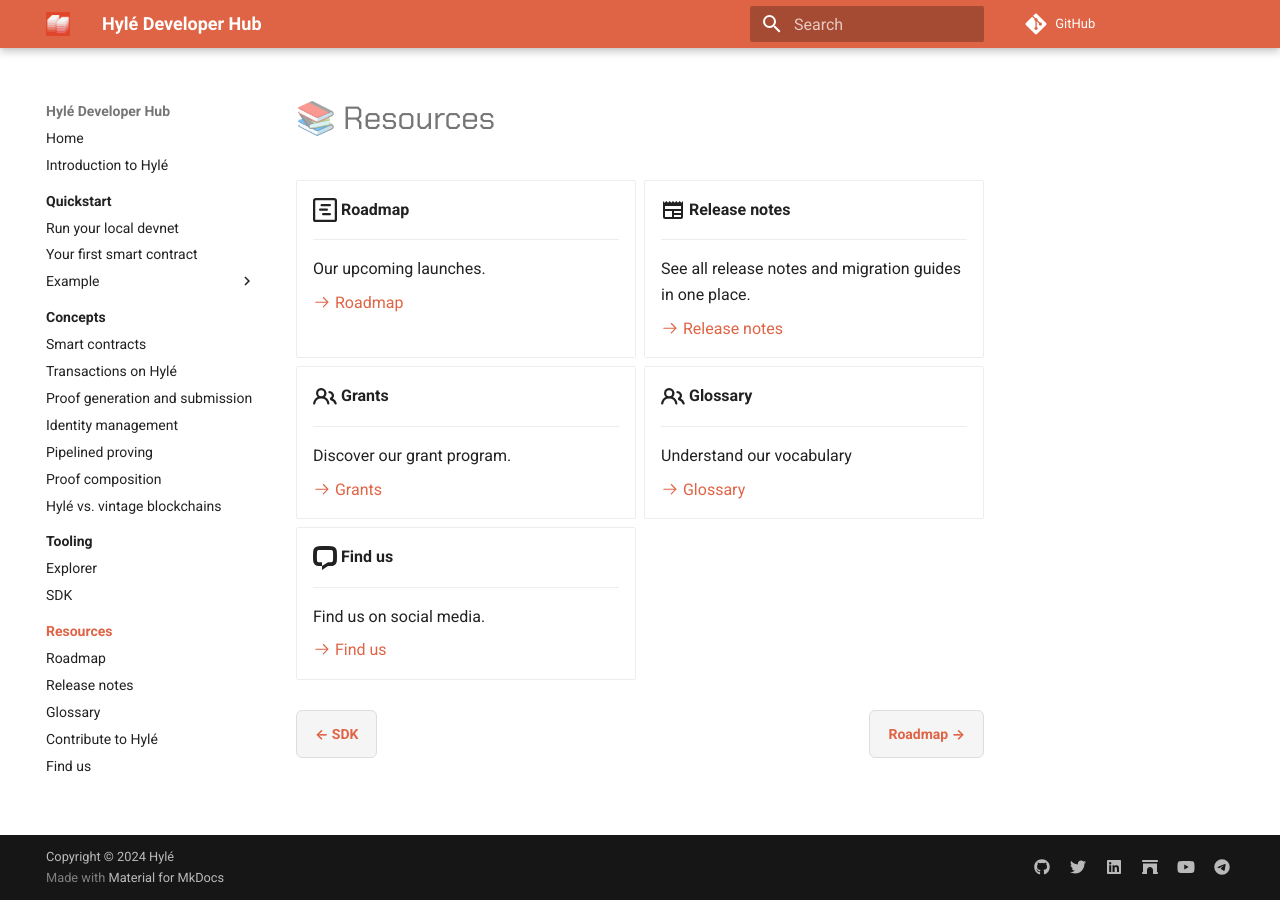
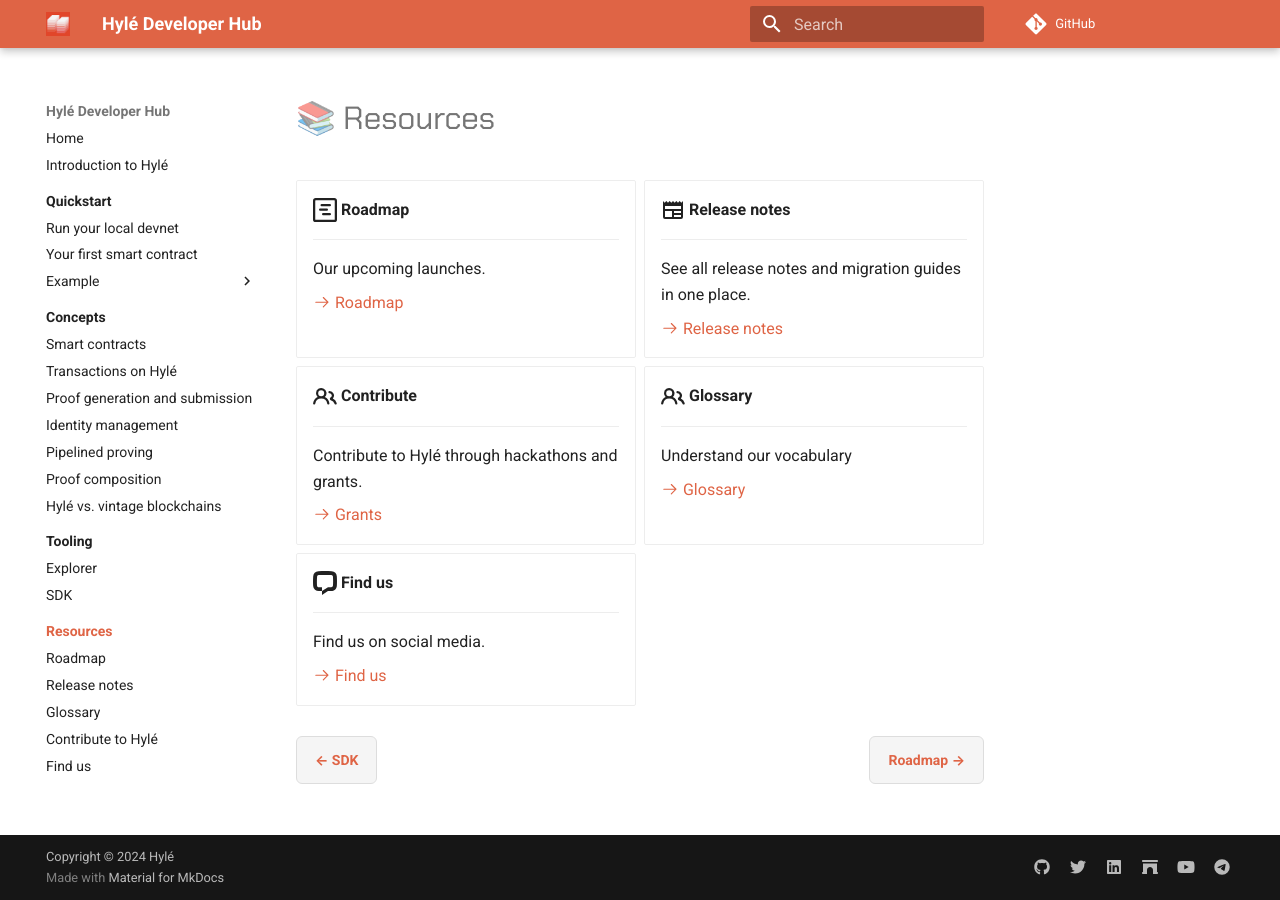
Before and after one commit to Hyle-org/devhub-hyle, an MkDocs documentation site: the page built from docs/resources/index.md, in a window 1280 px wide. Built offline with MkDocs 1.6.1 and Material for MkDocs 9.7.7, drawn with Linux system fonts in a browser that asks for light colours; plug-ins that fetch from the network failed and are left out; comment, search, counter and statistics services are not loaded.

Commit message:
grants -> contribute

```diff
--- a/docs/resources/index.md
+++ b/docs/resources/index.md
@@ -18,11 +18,11 @@
 
     [:octicons-arrow-right-24: Release notes](./release-notes.md)
 
--   :octicons-people-16:{ .lg .middle } __Grants__
+-   :octicons-people-16:{ .lg .middle } __Contribute__
 
     ---
 
-    Discover our grant program.
+    Contribute to Hylé through hackathons and grants.
 
     [:octicons-arrow-right-24: Grants](./grants.md)
 
```
